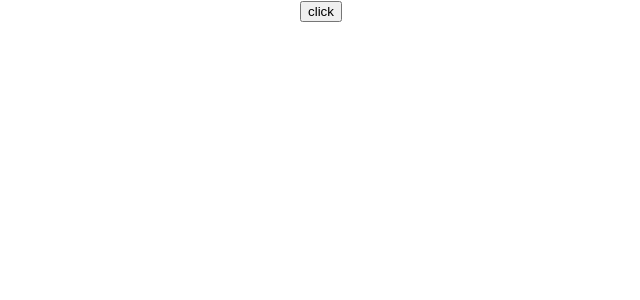
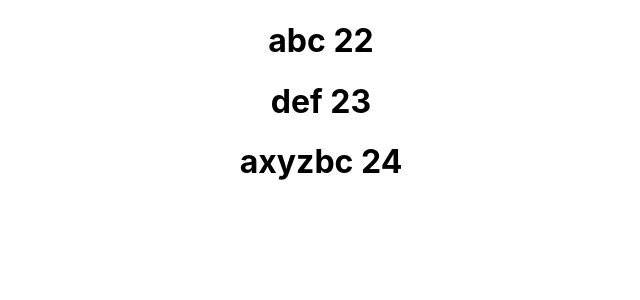
Before and after one commit to G-Arvind/React-Basics, a React (Create React App) app: page / in a window 1280 px wide. Shown: the top 300 px of the page, without its empty margins (319-959 px from the left). Built offline with nearby package versions, Linux system fonts and the light colour scheme.

Commit message:
list and conditional rendering

```diff
--- a/src/App.js
+++ b/src/App.js
@@ -7,6 +7,8 @@ import Message from './components/Message';
 import Counter from './components/Counter';
 import EventBind from './components/EventBind';
 import ParentComponent from './components/ParentComponent';
+import Greeting from './components/Greeting';
+import NameList from './components/NameList';
 
 function App() {
   return (
@@ -24,7 +26,9 @@ function App() {
     </Message> */}
     {/* <Counter></Counter> */}
     {/* <EventBind></EventBind> */}
-    <ParentComponent/>
+    {/* <ParentComponent/> */}
+    {/* <Greeting/> */}
+    <NameList/>
     </div>
   );
 }
--- /dev/null
+++ b/src/components/Greeting.js
@@ -0,0 +1,39 @@
+import React, { Component } from 'react'
+
+ class Greeting extends Component {
+
+    constructor(props) {
+        super(props)
+
+        this.state = {
+             isLoggenIn:false
+        }
+    }
+
+    render() {
+
+        /*ternary operator*/
+        return(
+            this.state.isLoggenIn  ?  <div>Welcome Arvind</div> :  <div>Welcome Guest</div>
+        )
+
+        /*short circuit operator */
+
+        return this.state.isLoggenIn && <div>Welcome Arvind</div>
+
+        /* Variable */
+        let message;
+
+        if(this.state.isLoggenIn){
+            message = <div>Welcome Arvind</div>
+        }else{
+            message = <div>Welcome Guest</div>
+        }
+        return (
+            message
+        )
+
+    }
+}
+
+export default Greeting;
--- /dev/null
+++ b/src/components/NameList.js
@@ -0,0 +1,29 @@
+import React from 'react'
+import Names from './Names';
+
+export default function NameList() {
+
+   let persons = [
+                    {
+                        id:1,
+                        name:"abc",
+                        age:"22"
+                    },
+                    {
+                        id:2,
+                        name:"def",
+                        age:"23"
+                    },
+                    {
+                        id:3,
+                        name:"axyzbc",
+                        age:"24"
+                    }
+                ];
+
+   const namesList = persons.map(person => <Names key={person.id} names={person}></Names>);
+
+    return (
+    <div>{namesList }</div>
+    )
+}
--- /dev/null
+++ b/src/components/Names.js
@@ -0,0 +1,11 @@
+import React from 'react'
+
+function Names(props) {
+    return (
+        <div>
+           <h1>{props.names.name} {props.names.age}</h1>
+        </div>
+    )
+}
+
+export default Names;
```
